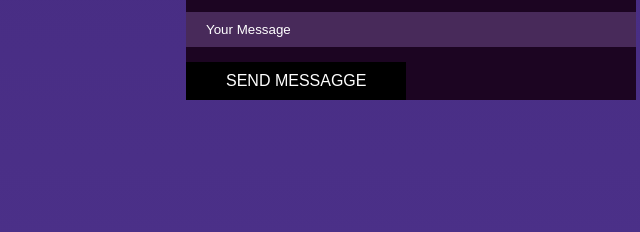
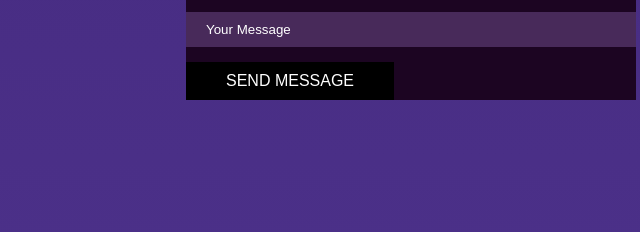
Before and after one commit to TsunomakiWatamee/SimplePortfolio, a plain HTML site: page index.html in a window 1280 px wide. Shown: the part 2951-3183 px from the top of the page, 229-869 px from the left. Drawn offline with Linux system fonts and the light colour scheme; a web font is replaced by a local one.

Commit message:
Update index.html

```diff
--- a/index.html
+++ b/index.html
@@ -68,7 +68,7 @@
                 <input type="text" placeholder="Your Message">
             </div>
 
-            <div class="button">SEND MESSAGGE</div>
+            <div class="button">SEND MESSAGE</div>
         </div>
     </section>
 
```
